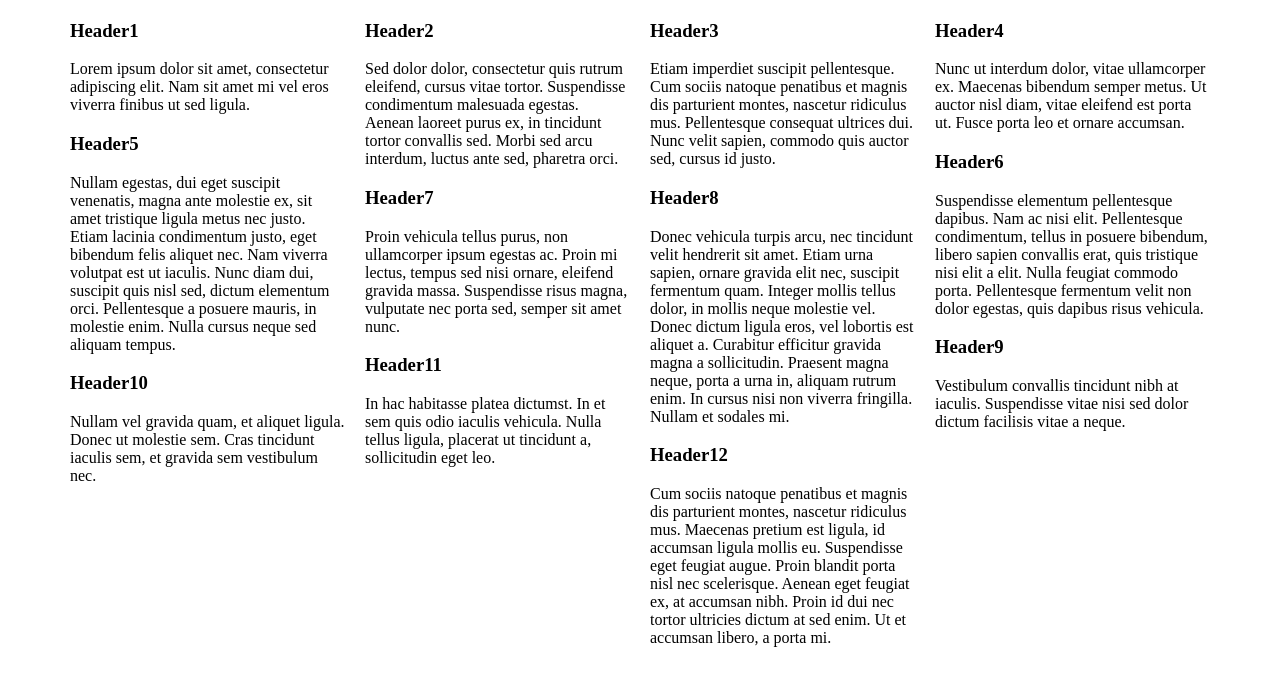
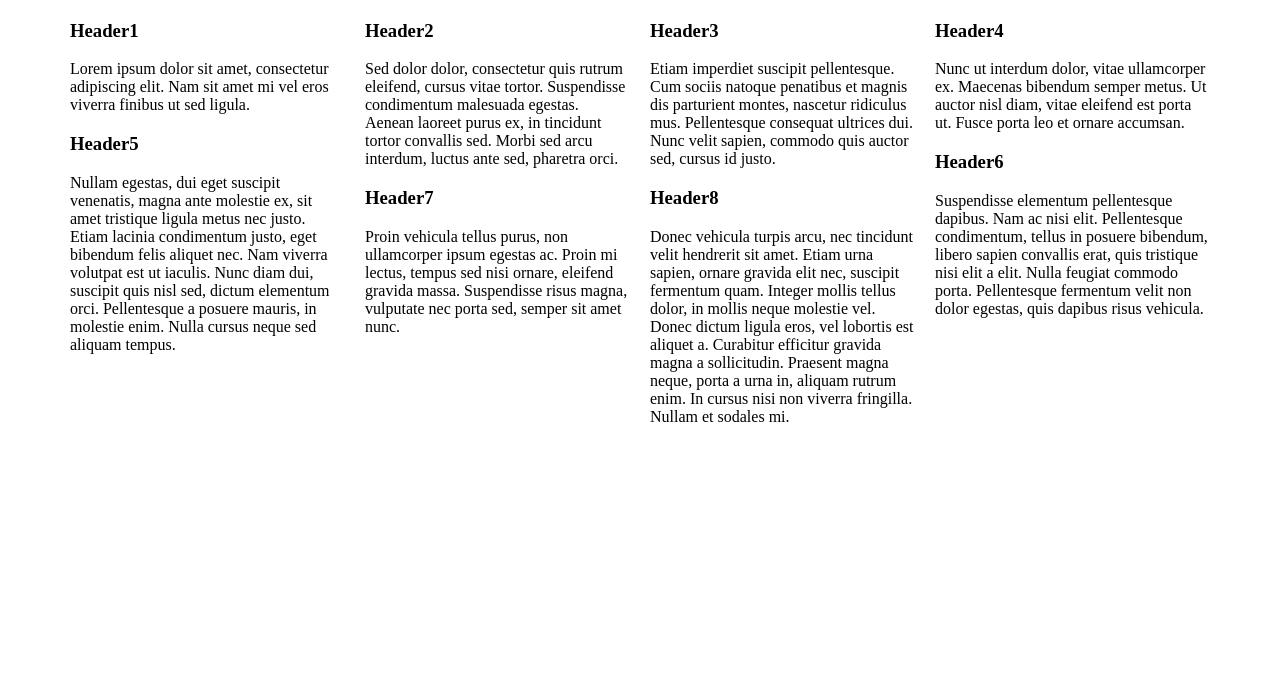
Before and after one commit to zxkr/pavers, a plain HTML site: page example/index.html in a window 1280 px wide. Shown: the part 79-764 px from the top of the page. Drawn offline with Linux system fonts and the light colour scheme.

```diff
--- a/example/index.html
+++ b/example/index.html
@@ -41,22 +41,6 @@
                 <h3>Header8</h3>
                 <p>Donec vehicula turpis arcu, nec tincidunt velit hendrerit sit amet. Etiam urna sapien, ornare gravida elit nec, suscipit fermentum quam. Integer mollis tellus dolor, in mollis neque molestie vel. Donec dictum ligula eros, vel lobortis est aliquet a. Curabitur efficitur gravida magna a sollicitudin. Praesent magna neque, porta a urna in, aliquam rutrum enim. In cursus nisi non viverra fringilla. Nullam et sodales mi.</p>
             </div>
-            <div>
-                <h3>Header9</h3>
-                <p>Vestibulum convallis tincidunt nibh at iaculis. Suspendisse vitae nisi sed dolor dictum facilisis vitae a neque.</p>
-            </div>
-            <div>
-                <h3>Header10</h3>
-                <p>Nullam vel gravida quam, et aliquet ligula. Donec ut molestie sem. Cras tincidunt iaculis sem, et gravida sem vestibulum nec.</p>
-            </div>
-            <div>
-                <h3>Header11</h3>
-                <p>In hac habitasse platea dictumst. In et sem quis odio iaculis vehicula. Nulla tellus ligula, placerat ut tincidunt a, sollicitudin eget leo. </p>
-            </div>
-            <div>
-                <h3>Header12</h3>
-                <p>Cum sociis natoque penatibus et magnis dis parturient montes, nascetur ridiculus mus. Maecenas pretium est ligula, id accumsan ligula mollis eu. Suspendisse eget feugiat augue. Proin blandit porta nisl nec scelerisque. Aenean eget feugiat ex, at accumsan nibh. Proin id dui nec tortor ultricies dictum at sed enim. Ut et accumsan libero, a porta mi.</p>
-            </div>
         </div>
         <script src="../dist/pavers.js"></script>
         <script src="app.js"></script>
```
